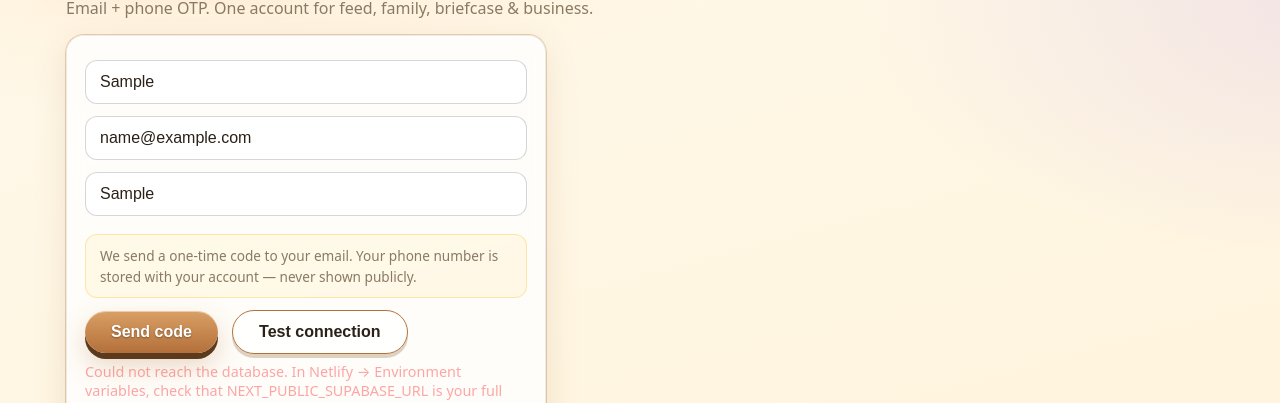
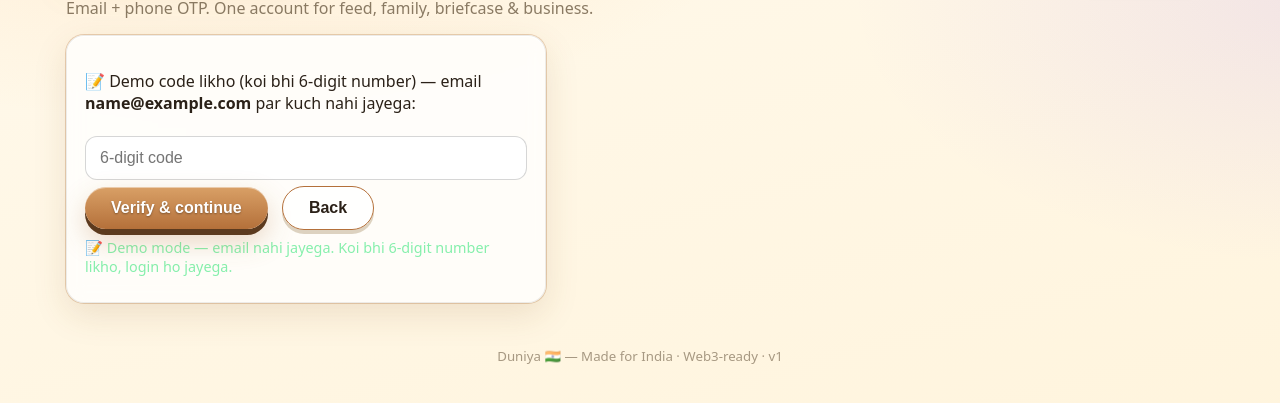
Before and after one commit to sghatora1979-hash/Duniyaa, a Next.js app: page /register in a window 1280 px wide. Both pictures are taken after typing "Sample", "name@example.com", "Sample" into the empty fields and a click on the button "Send code". Shown: the part 127-530 px from the top of the page. Built offline with nearby package versions, Linux system fonts and the light colour scheme; no server answers.

Commit message:
Update page.tsx

```diff
--- a/app/register/page.tsx
+++ b/app/register/page.tsx
@@ -2,6 +2,7 @@
 import { useState } from 'react';
 import { useRouter } from 'next/navigation';
 import { supa, isSupaConfigured } from '../../lib/supabase';
+import { DEMO_LOGIN, demoSignIn } from '../../lib/auth';
 import { useLang, Shell } from '../../components/ui';
 
 export default function Register() {
@@ -19,8 +20,14 @@ export default function Register() {
   async function sendCode() {
     setErr(''); setMsg(''); setBusy(true);
     try {
+      if (!email.includes('@')) throw new Error('Enter a valid email.');
+      if (DEMO_LOGIN) {
+        // 📝 DEMO: email nahi jayega — seedha OTP step.
+        setStep('otp');
+        setMsg('📝 Demo mode — email nahi jayega. Koi bhi 6-digit number likho, login ho jayega.');
+        return;
+      }
       if (!isSupaConfigured()) throw new Error('Database not connected yet — connect Supabase keys first.');
-      if (!email.includes('@')) throw new Error('Enter a valid email.');
       const { error } = await supa().auth.signInWithOtp({
         email: email.trim(),
         options: { data: { full_name: name.trim(), phone: phone.trim() } },
@@ -45,11 +52,10 @@ export default function Register() {
     setErr(''); setMsg(''); setBusy(true);
     try {
       if (!isSupaConfigured()) throw new Error('Keys missing: set NEXT_PUBLIC_SUPABASE_URL and NEXT_PUBLIC_SUPABASE_ANON_KEY in Netlify → Environment variables, then Redeploy.');
-     const url = process.env.NEXT_PUBLIC_SUPABASE_URL!;
-const key = process.env.NEXT_PUBLIC_SUPABASE_ANON_KEY!;
-// Lightweight reachability check — needs the anon key as apikey header.
-const r = await fetch(`${url}/auth/v1/health`, { method: 'GET', headers: { 'apikey': key } });
-
+      const url = process.env.NEXT_PUBLIC_SUPABASE_URL!;
+      const key = process.env.NEXT_PUBLIC_SUPABASE_ANON_KEY!;
+      // Lightweight reachability check — needs the anon key as apikey header.
+      const r = await fetch(`${url}/auth/v1/health`, { method: 'GET', headers: { 'apikey': key } });
       if (!r.ok) throw new Error(`Database answered with status ${r.status} — the URL may be wrong or the project paused/deleted.`);
       setMsg('Database reachable ✓ — the connection is fine. If signup still fails, check that Email auth is enabled in Supabase → Authentication → Providers.');
     } catch (e: unknown) {
@@ -63,6 +69,13 @@ const r = await fetch(`${url}/auth/v1/health`, { method: 'GET', headers: { 'apik
   async function verify() {
     setErr(''); setBusy(true);
     try {
+      if (DEMO_LOGIN) {
+        // 📝 DEMO: koi bhi code chalega — seedha /home.
+        if (code.trim().length < 4) throw new Error('Koi bhi 6-digit number likho (demo).');
+        demoSignIn(email, name);
+        router.push('/home');
+        return;
+      }
       const { error } = await supa().auth.verifyOtp({ email: email.trim(), token: code.trim(), type: 'email' });
       if (error) throw error;
       router.push('/home');
@@ -78,14 +91,14 @@ const r = await fetch(`${url}/auth/v1/health`, { method: 'GET', headers: { 'apik
             <input className="input" placeholder={t('fullName')} value={name} onChange={e => setName(e.target.value)} />
             <input className="input" placeholder={t('email')} value={email} onChange={e => setEmail(e.target.value)} />
             <input className="input" placeholder={`${t('phone')} (e.g. +91 98765 43210)`} value={phone} onChange={e => setPhone(e.target.value)} />
-            <div className="note">We send a one-time code to your email. Your phone number is stored with your account — never shown publicly.</div>
+            <div className="note">{DEMO_LOGIN ? '📝 Demo mode: koi bhi email likho — koi email nahi jayega, koi bhi code chalega. Asli OTP baad me aayega.' : 'We send a one-time code to your email. Your phone number is stored with your account — never shown publicly.'}</div>
             <button className="btn violet" disabled={busy} onClick={sendCode}>{busy ? '…' : t('sendCode')}</button>{' '}
             <button className="btn ghost" disabled={busy} onClick={testConnection} title="Check whether the app can reach the database">Test connection</button>
           </>
         ) : (
           <>
-            <p>Enter the 6-digit code sent to <b>{email}</b>:</p>
-            <input className="input" placeholder="123456" value={code} onChange={e => setCode(e.target.value)} maxLength={6} />
+            <p>{DEMO_LOGIN ? <>📝 Demo code likho (koi bhi 6-digit number) — email <b>{email}</b> par kuch nahi jayega:</> : <>Enter the 6-digit code sent to <b>{email}</b>:</>}</p>
+            <input className="input" placeholder="6-digit code" value={code} onChange={e => setCode(e.target.value)} maxLength={6} inputMode="numeric" />
             <button className="btn violet" disabled={busy} onClick={verify}>{busy ? '…' : t('verify')}</button>{' '}
             <button className="btn ghost" onClick={() => setStep('form')}>Back</button>
           </>
```
